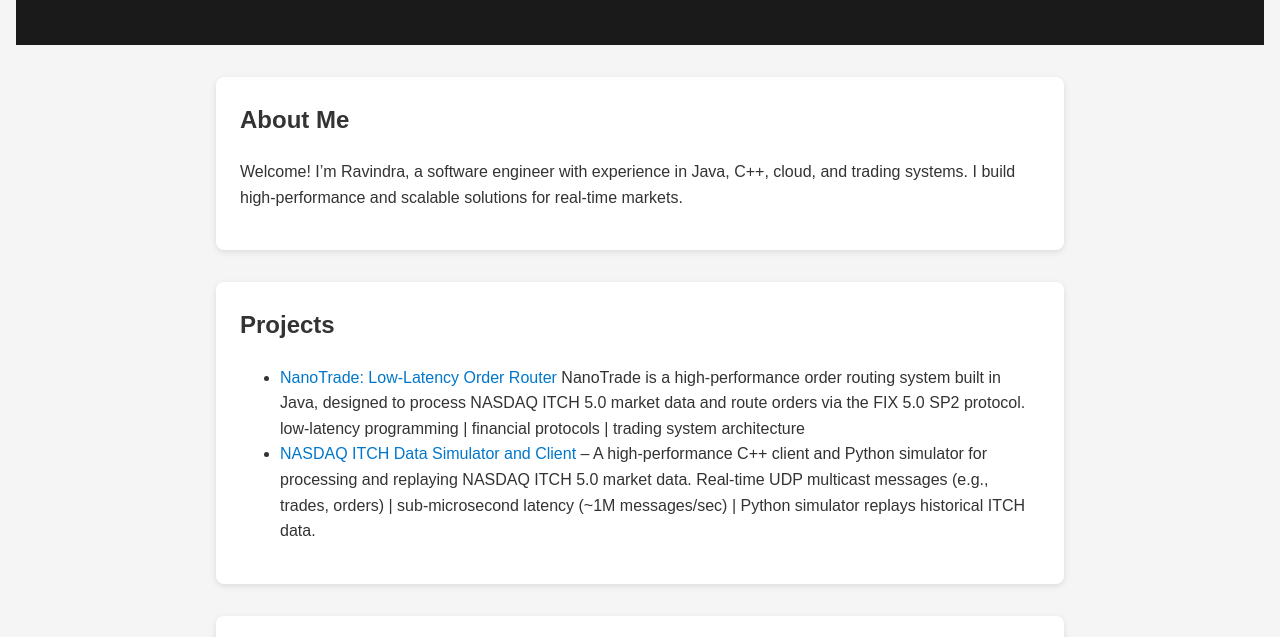
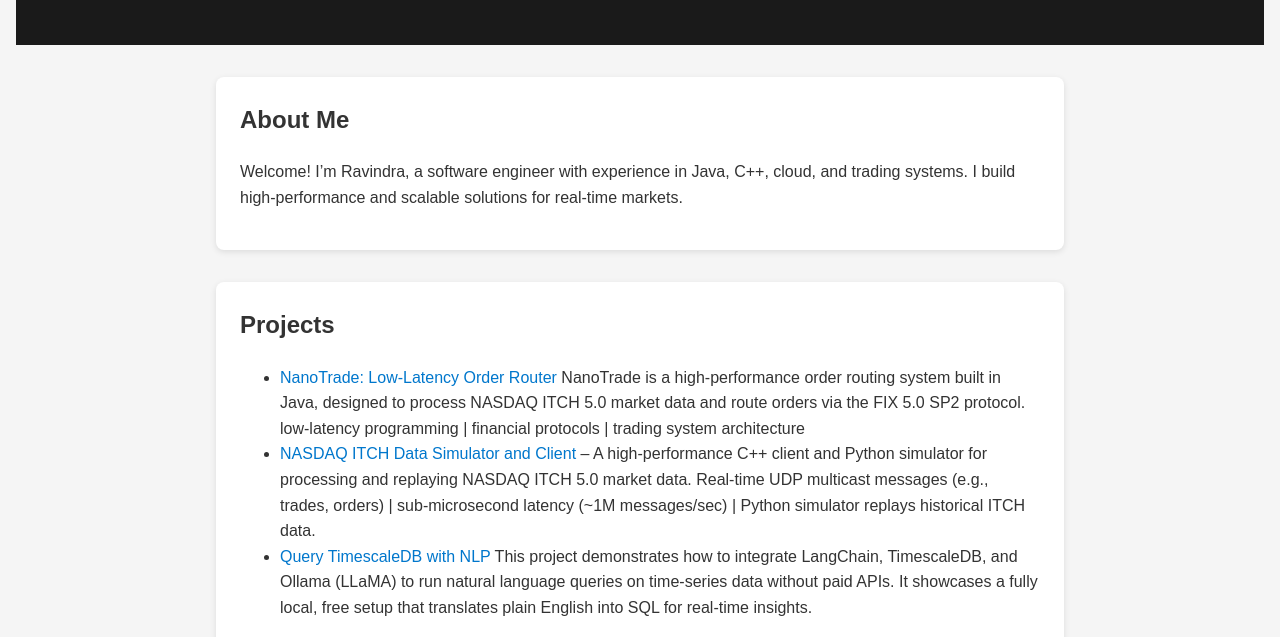
Before and after one commit to rbandara/rbandara.github.io, a plain HTML site: page index.html in a window 1280 px wide. Shown: the part 128-765 px from the top of the page. Drawn offline with Linux system fonts and the light colour scheme.

Commit message:
update readme

```diff
--- a/index.html
+++ b/index.html
@@ -30,6 +30,13 @@
         <a href="https://github.com/rbandara/itch-data-processor">NASDAQ ITCH Data Simulator and Client</a> – A high-performance C++ client and Python simulator for processing and replaying NASDAQ ITCH 5.0 market data. Real-time UDP multicast messages (e.g., trades, orders) | sub-microsecond latency (~1M messages/sec) |  Python simulator replays historical ITCH data.
       </li>
 
+
+      <li>
+        <a href="https://github.com/rbandara/timescaledb-langchain">Query TimescaleDB with NLP</a> This project demonstrates how to integrate LangChain, TimescaleDB, and Ollama (LLaMA) to run natural language queries on time-series data without paid APIs. It showcases a fully local, free setup that translates plain English into SQL for real-time insights.
+      </li>
+
+
+
     </ul>
   </section>
 
```
Also changed, not shown: 1 other file.
